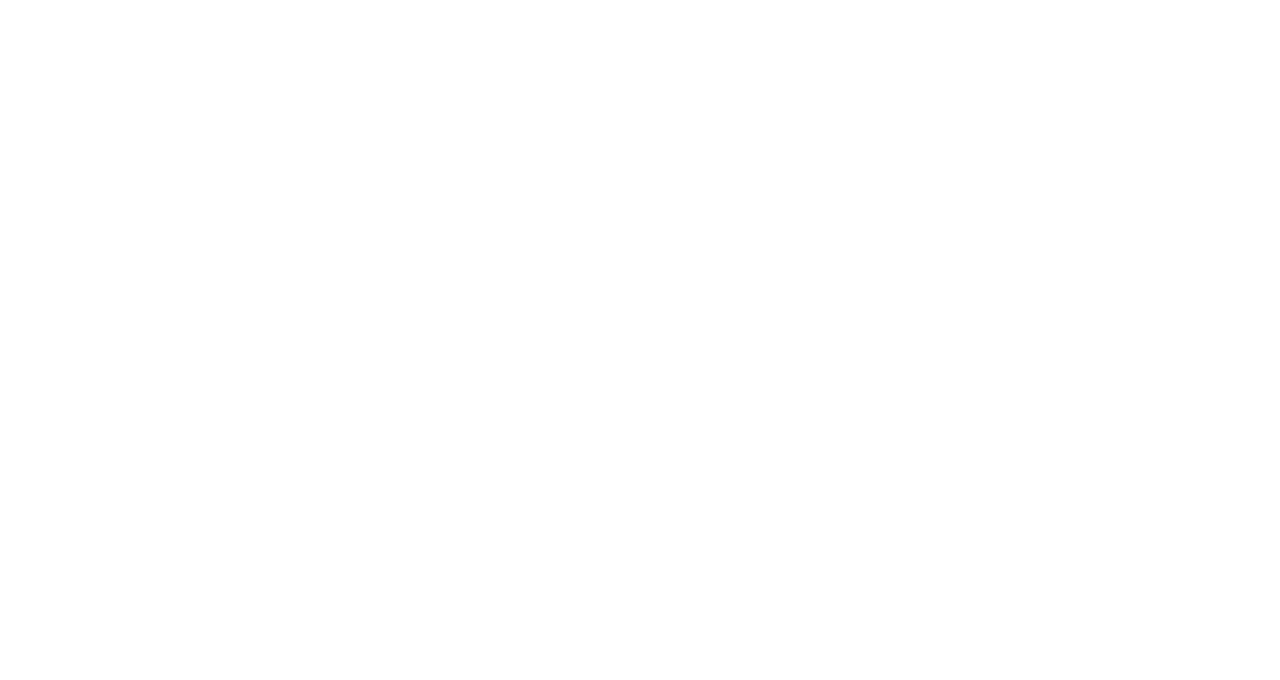
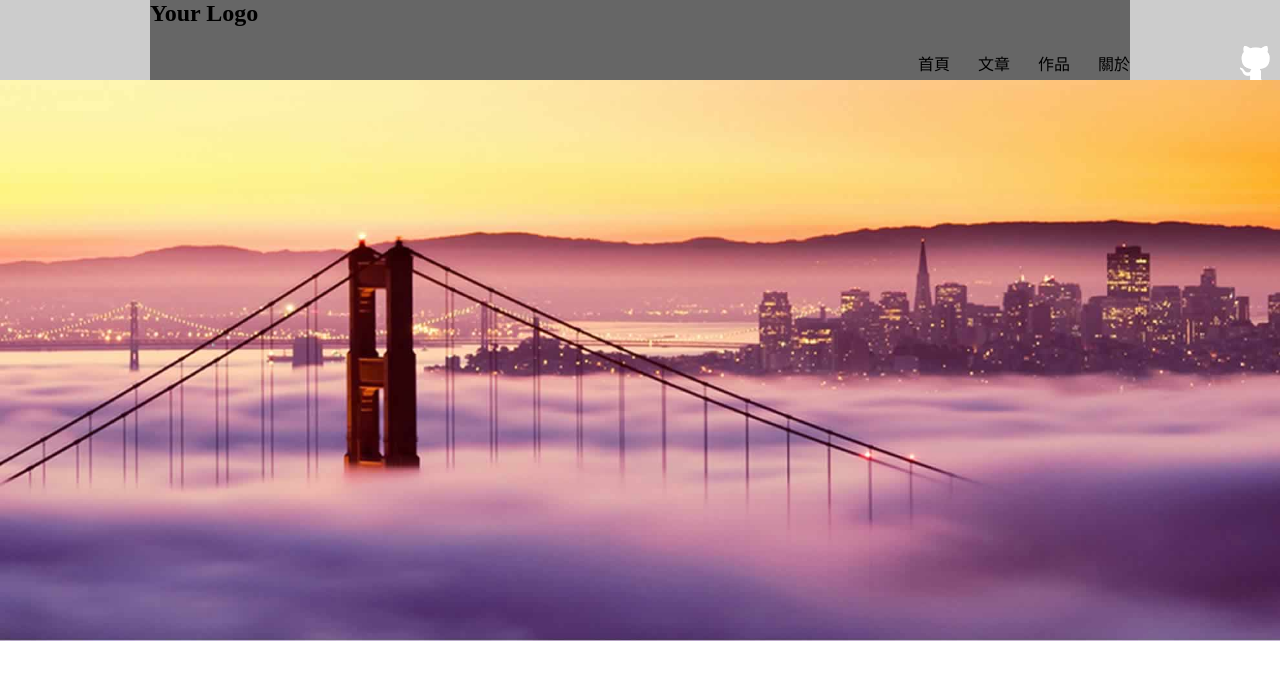
Before and after one commit to Lucky0604/IFE-task, a plain HTML site: page task1/index.html in a window 1280 px wide. Drawn offline with Linux system fonts and the light colour scheme.

Commit message:
add nav and banner

```diff
--- a/task1/css/style.css
+++ b/task1/css/style.css
@@ -0,0 +1,38 @@
+* {
+    margin: 0;
+    padding: 0;
+}
+
+/* header */
+.header {
+    height: 80px;
+    width: 100%;
+    background-color: #ccc;
+    position: relative;
+}
+.header .nav {
+    width: 980px;
+    height: 80px;
+    background-color: #666;
+    margin: 0 auto;
+    position: relative;
+}
+.header .nav .nav-title {
+    float: right;
+    display: inline;
+}
+.header .nav .nav-title {
+    list-style-type: none;
+    position: absolute;
+    bottom: 5px;
+    right: 0px;
+}
+.header .nav .nav-title li {
+    float: left;
+    padding-left: 28px;
+}
+.header .github-icon {
+    right: 10px;
+    position: absolute;
+    bottom: 0;
+}
--- a/task1/index.html
+++ b/task1/index.html
@@ -7,13 +7,22 @@
     </head>
     <body>
         <!-- header -->
-        <header>
-
+        <header class="header">
+            <section class="nav">
+                <h1 class="title">Your Logo</h1>
+                <ul class="nav-title">
+                    <li>首頁</li>
+                    <li>文章</li>
+                    <li>作品</li>
+                    <li>關於</li>
+                </ul>
+            </section>
+            <img src="img/icon-github.png" alt="" class="github-icon"/>
         </header>
 
         <!-- banner -->
         <section>
-
+            <img src="img/banner-bg.jpg" alt="" width="100%"/>
         </section>
 
         <!-- content -->
```
